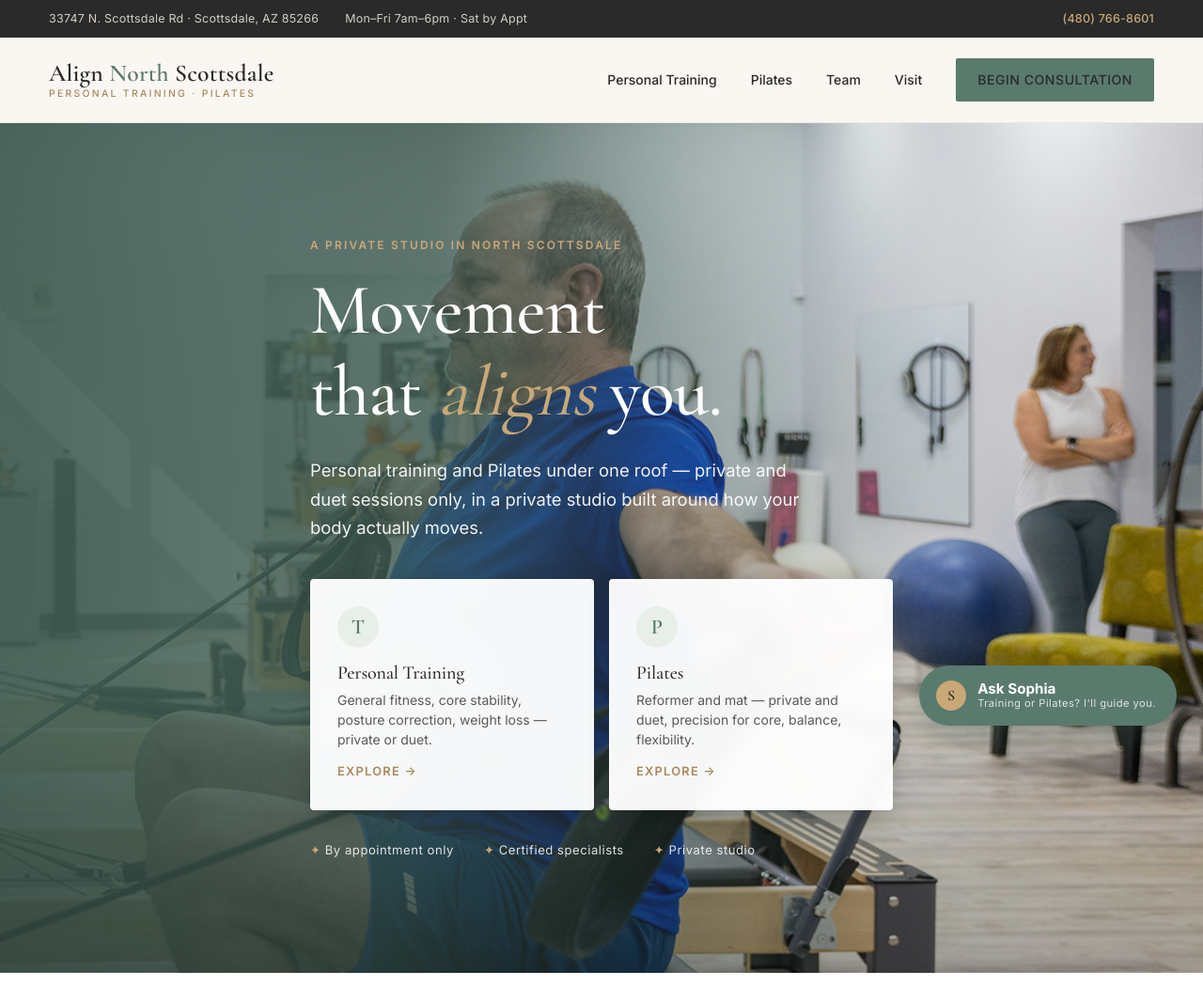
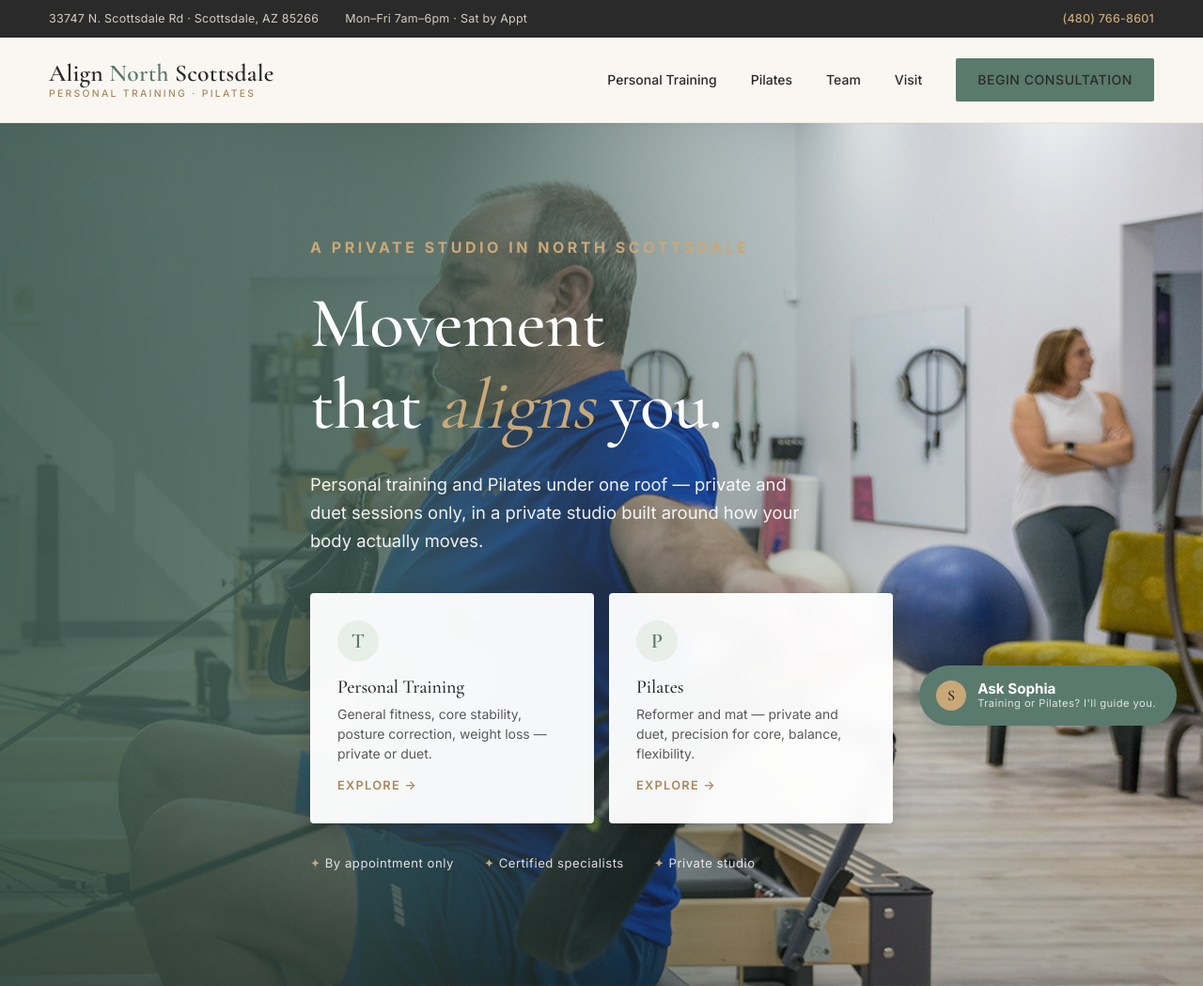
Before and after one commit to tzgainer-hub/alignnorth-prototype, a website: page index.html in a window 1280 px wide. Shown: the top 1049 px of the page at 94% size. Drawn offline with nearby package versions, Linux system fonts and the light colour scheme.

Commit message:
Enlarge hero eyebrow — 'A Private Studio in North Scottsdale'
Bumped from 0.75rem to 1rem, weight 600 to 700, letter-spacing 0.18em
to 0.22em, margin-bottom 16px to 24px. Per Tom 5/1 — make the private
studio positioning lede more noticeable above the headline.

```diff
--- a/index.html
+++ b/index.html
@@ -156,7 +156,13 @@
     display: grid;
     grid-template-columns: minmax(0, 620px);
   }
-  .hero .eyebrow { color: var(--sand); }
+  .hero .eyebrow {
+    color: var(--sand);
+    font-size: 1rem;
+    letter-spacing: 0.22em;
+    font-weight: 700;
+    margin-bottom: 24px;
+  }
   .hero h1 { margin-bottom: 24px; color: white; }
   .hero h1 em { font-style: italic; color: var(--sand); font-weight: 400; }
   .hero-lead {
```
